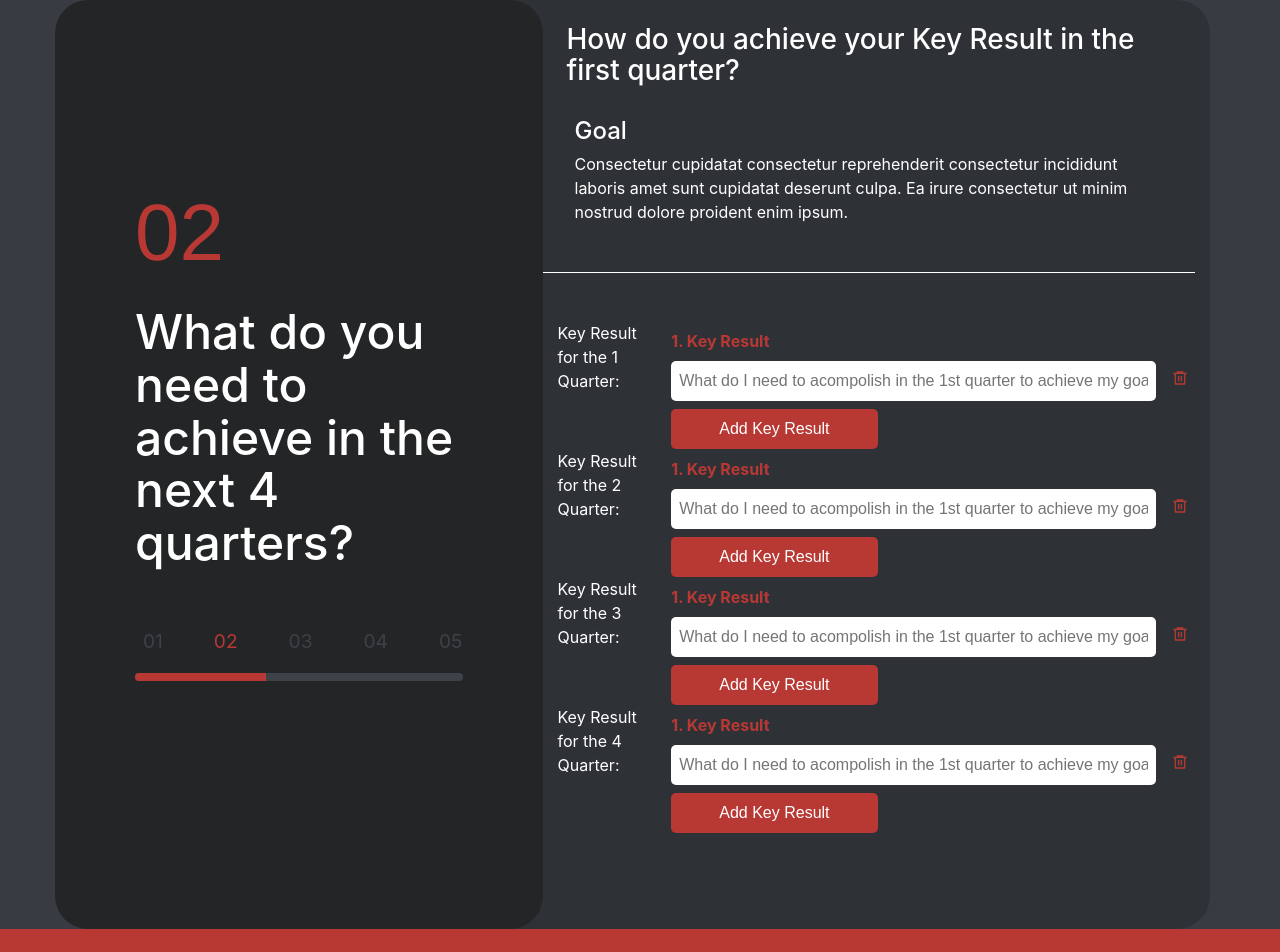
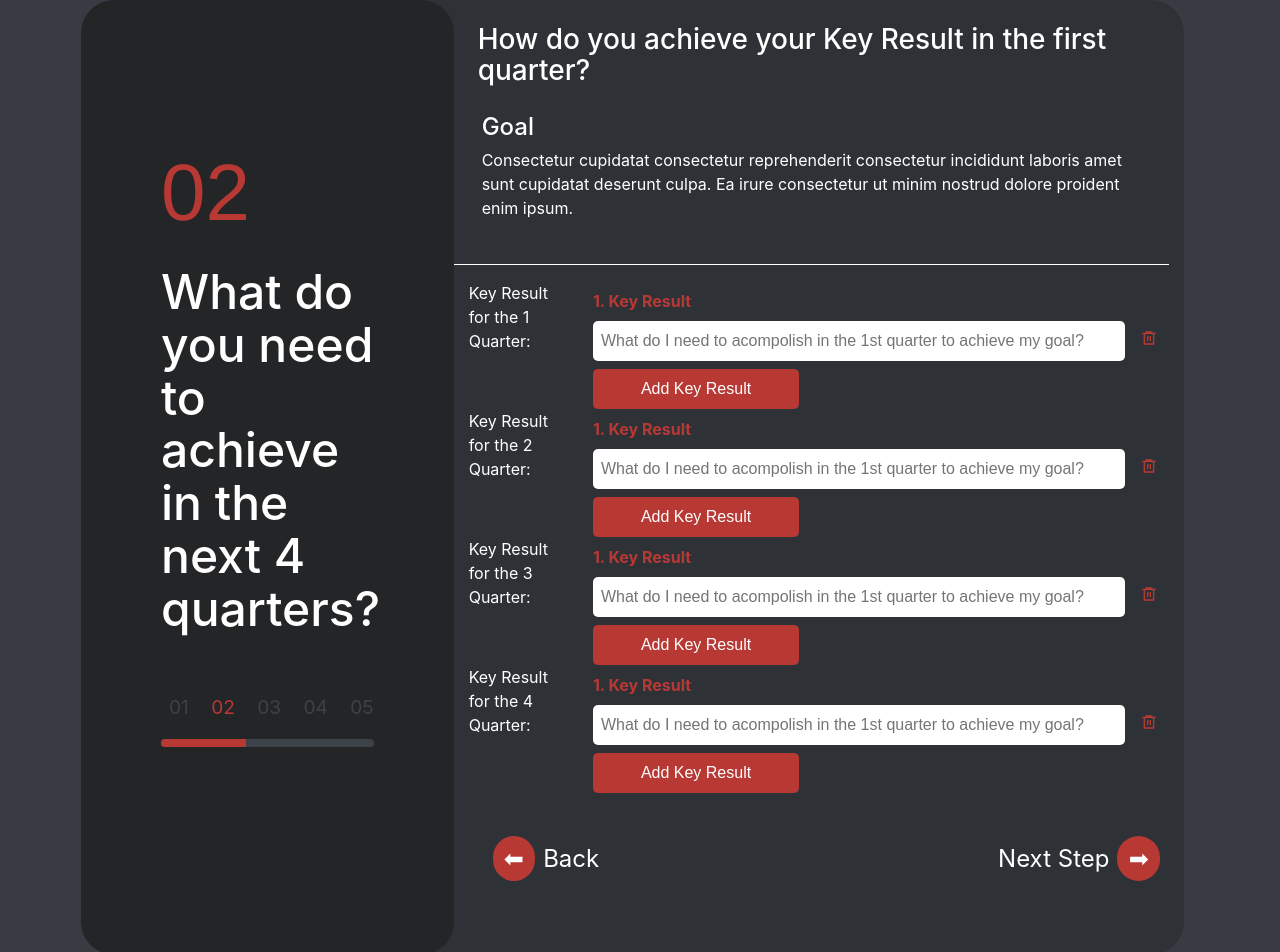
Before and after one commit to 12monthsOfPrototype/goalpresent, a Next.js app: page /goal/quarter in a window 1280 px wide. Shown: the top 952 px of the page. Built offline with nearby package versions, Linux system fonts and the light colour scheme.

Commit message:
layout and button

```diff
--- a/components/goal/card.js
+++ b/components/goal/card.js
@@ -3,7 +3,7 @@ import { theme } from '../../style/theme';
 const card = ({ children }) => {
   return (
     <>
-      <div className="container">
+      <div className="container-fluid">
         <div className="row">
           <div className="card-custom fade-in">{children}</div>
         </div>
@@ -11,11 +11,12 @@ const card = ({ children }) => {
 
       <style jsx>
         {`
-          .container {
+          .container-fluid {
             min-height: calc(105vh - 5vh);
             display: flex;
             flex-direction: column;
             justify-content: center;
+            max-width: 85vw;
           }
 
           .card-custom {
--- a/components/goal/left.js
+++ b/components/goal/left.js
@@ -3,7 +3,7 @@ import { theme } from '../../style/theme';
 const left = ({ heading, number, progress }) => {
   return (
     <>
-      <div className="col-sm-12 col-md-5 left">
+      <div className="col-sm-12 col-md-4 left">
         <h1>{number}</h1>
         <h2>{heading}</h2>
         <div className="my-5">
--- a/pages/goal/index.js
+++ b/pages/goal/index.js
@@ -15,7 +15,7 @@ const index = () => {
               heading="What is your Goal for the next year?"
               progress={1}
             ></Left>
-            <div className="col-sm-12 col-md-7 right">
+            <div className="col-sm-12 col-md-8 right">
               <textarea
                 name="one-year-goal"
                 id="one-yea"
--- a/pages/goal/quarter.js
+++ b/pages/goal/quarter.js
@@ -38,12 +38,12 @@ const quarter = () => {
               heading="What do you need to achieve in the next 4 quarters?"
               progress={2}
             ></Left>
-            <div className="col-sm-12 col-md-7">
+            <div className="col-sm-12 col-md-8">
               <div className="row p-4 section">
                 <h3>
                   How do you achieve your Key Result in the first quarter?
                 </h3>
-                <div className="p-2 mt-3">
+                <div className="p-1 mt-3">
                   <h4>Goal</h4>
                   <p>
                     Consectetur cupidatat consectetur reprehenderit consectetur
@@ -53,7 +53,7 @@ const quarter = () => {
                   </p>
                 </div>
               </div>
-              <div className="row my-5 pb-5">
+              <div className="row my-3">
                 <KeyResult
                   keyResults={firstKeyResults}
                   setKeyResults={setFirstKeyResults}
@@ -75,6 +75,18 @@ const quarter = () => {
                   setKeyResults={setFourthKeyResults}
                   number={4}
                 />
+              </div>
+              <div className="row mt-5 px-4">
+                <div className="col-md-6">
+                  <Link href="/goal/quarter">
+                    <a className="link-back">Back</a>
+                  </Link>
+                </div>
+                <div className="col-md-6 text-right">
+                  <Link href="/goal/quarter">
+                    <a className="link">Next Step</a>
+                  </Link>
+                </div>
               </div>
             </div>
           </div>
@@ -101,7 +113,15 @@ const quarter = () => {
             font-size: 1.5rem;
           }
 
-          a:after {
+          .link-back:before {
+            content: '⬅';
+            background-color: ${theme.color.primary};
+            margin-right: 0.5rem;
+            border-radius: 33px;
+            padding: 0.5rem 0.7rem;
+          }
+
+          .link:after {
             content: '➡';
             background-color: ${theme.color.primary};
             margin-left: 0.5rem;
```
